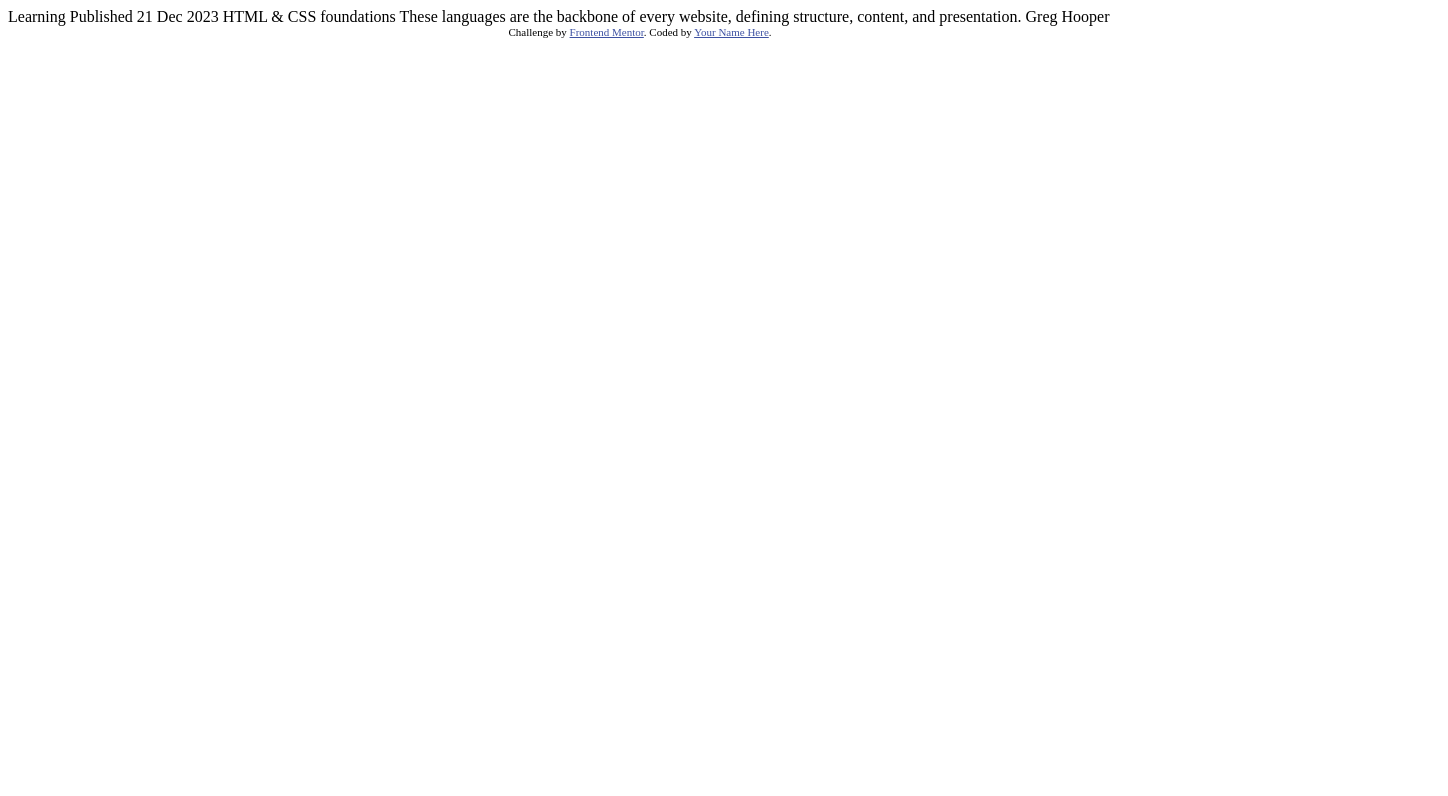
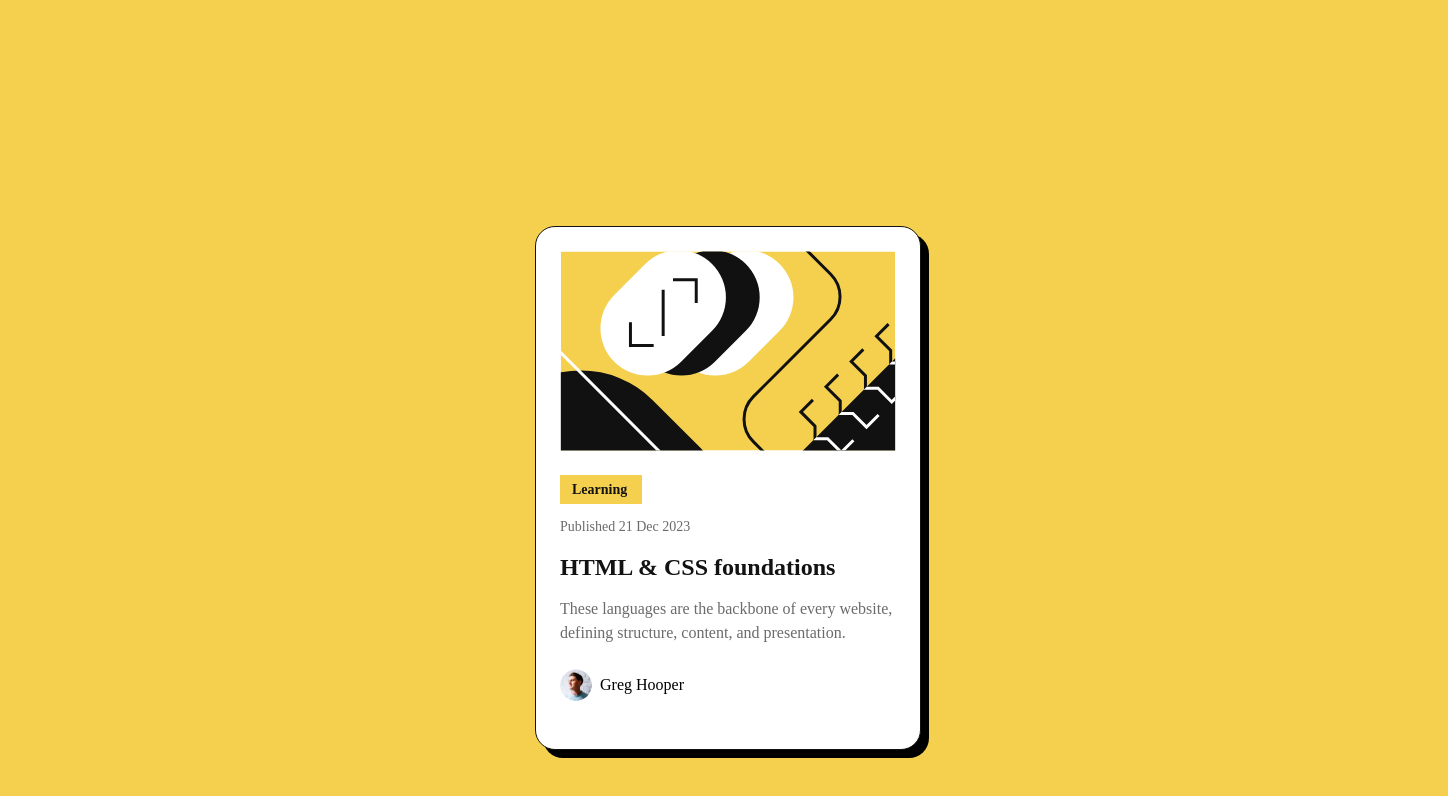
Before and after one commit to nik-p12/Blog-preview-card-main, a plain HTML site: page index.html in a window 1280 px wide. Shown: the whole page, 1448 px wide, since content can reach past the window. Drawn offline with Linux system fonts and the light colour scheme.

Commit message:
adjust styling for desktop view

```diff
--- a/index.html
+++ b/index.html
@@ -10,25 +10,137 @@
 
   <!-- Feel free to remove these styles or customise in your own stylesheet 👍 -->
   <style>
+    :root{
+      /*colors*/
+      --color-yellow: hsl(47, 88%, 63%);
+      --color-white: hsl(0, 0%, 100%);
+      --color-gray-500:   hsl(0, 0%, 42%);
+      --color-gray-950: hsl(0, 0%, 7%);
+
+      /*font size*/
+      --font-size-text-preset-1: 24px;
+      --font-size-text-preset-2: 16px;
+      --font-size-text-preset-3: 14px;
+
+      /*font family*/
+      --font-family: url("https://fonts.google.com/specimen/Figtree");
+      --font-weight: 800;
+
+      /*spacing*/
+      --spacing-200: 24px;
+      --spacing-50: 4px;
+      --spacing-100: 8px;
+      --spacing-150: 12px;
+
+    }
     .attribution { font-size: 11px; text-align: center; }
     .attribution a { color: hsl(228, 45%, 44%); }
+    body{
+      background: var(--color-yellow);
+      display: flex;
+      width: 1440px;
+      height: 960px;
+      justify-content: center;
+      align-items: center;
+    }
+    .container{
+      display: flex;
+      width: 336px;
+      height: 474px;
+      padding: var(--spacing-200);
+      flex-direction: column;
+      align-items: flex-start;
+      gap: var(--spacing-200, 24px);
+      flex-shrink: 0;
+      background: var(--color-white);
+      border-radius: 20px;
+      border: 1px solid var(--color-gray-950);
+      box-shadow: 8px 8px 0px 0px #000;
+    }
+    .content{
+      display: flex;
+      flex-direction: column;
+      align-items: flex-start;
+      gap: var(--spacing-150);
+    }
+    .image{
+      align-self: center;
+      width: 336px;
+      height: 200px;
+      display: flex;
+      img{
+        width: 100%;
+        height: 100%;
+      }
+    }
+    .category{
+      display:flex;
+      background: var(--color-yellow);
+      height: 21px;
+      width: 58px;
+      padding: 4px 12px 4px 12px;
+    }
+    .text{
+      color: var(--color-gray-950, #111);
+      font-family: var(--font-family);
+      font-size: var(--font-size-text-preset-3, 14px);
+      font-style: normal;
+      font-weight: 800;
+      line-height: 150%; /* 21px */
+    }
+    .author{
+      display: flex;
+      align-items: center;;
+      width: 127px;
+      height: 32px;
+      img{
+        width: 32px;
+        height: 32px;
+        border-radius: 50%;
+        margin-right: 8px;
+      }
+    }
+    .title{
+      font-size: var(--font-size-text-preset-1);
+      font-weight: 800;
+      line-height: 150%;
+      color: var(--color-gray-950);
+      font-size: normal;
+    }
+    .published-date{
+      font-size: var(--font-size-text-preset-3);
+      font-weight: 500;
+      line-height: 150%;
+      color: var(--color-gray-500);
+    }
+    .description{
+      font-size: var(--font-size-text-preset-2);
+      font-family: var(--font-family);
+      font-weight: 500;
+      line-height: 150%;
+      color: var(--color-gray-500);
+    }
   </style>
 </head>
 <body>
-
-  Learning
-
-  Published 21 Dec 2023
-
-  HTML & CSS foundations
-
-  These languages are the backbone of every website, defining structure, content, and presentation.
-
-  Greg Hooper
-
-  <div class="attribution">
-    Challenge by <a href="https://www.frontendmentor.io?ref=challenge" target="_blank">Frontend Mentor</a>.
-    Coded by <a href="#">Your Name Here</a>.
+  <div class="container">
+      <div class="image">
+        <img src="./assets/images/illustration-article.svg" alt="">
+      </div>
+      <div class="content">
+        <div class="category">
+          <div class="text">
+            Learning
+          </div>
+        </div>
+        <div class = "published-date">Published 21 Dec 2023</div>
+        <div class = "title">HTML & CSS foundations</div>
+        <div class="description">These languages are the backbone of every website, defining structure, content, and presentation.</div>
+      </div>
+      <div class="author">
+        <img src="./assets/images/image-avatar.webp" alt="">
+        <span>Greg Hooper</span>
+      </div>
   </div>
 </body>
 </html>
```
